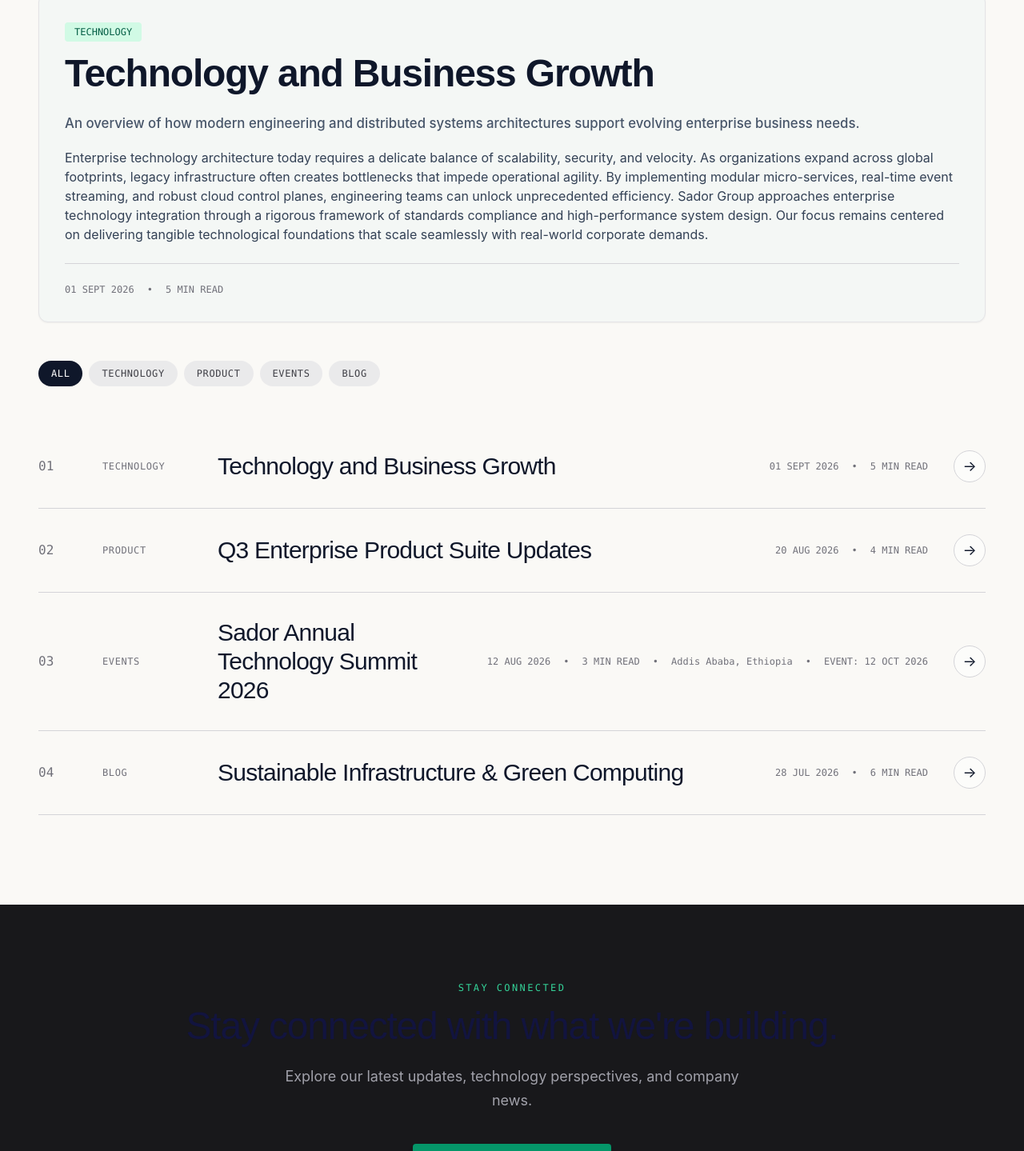
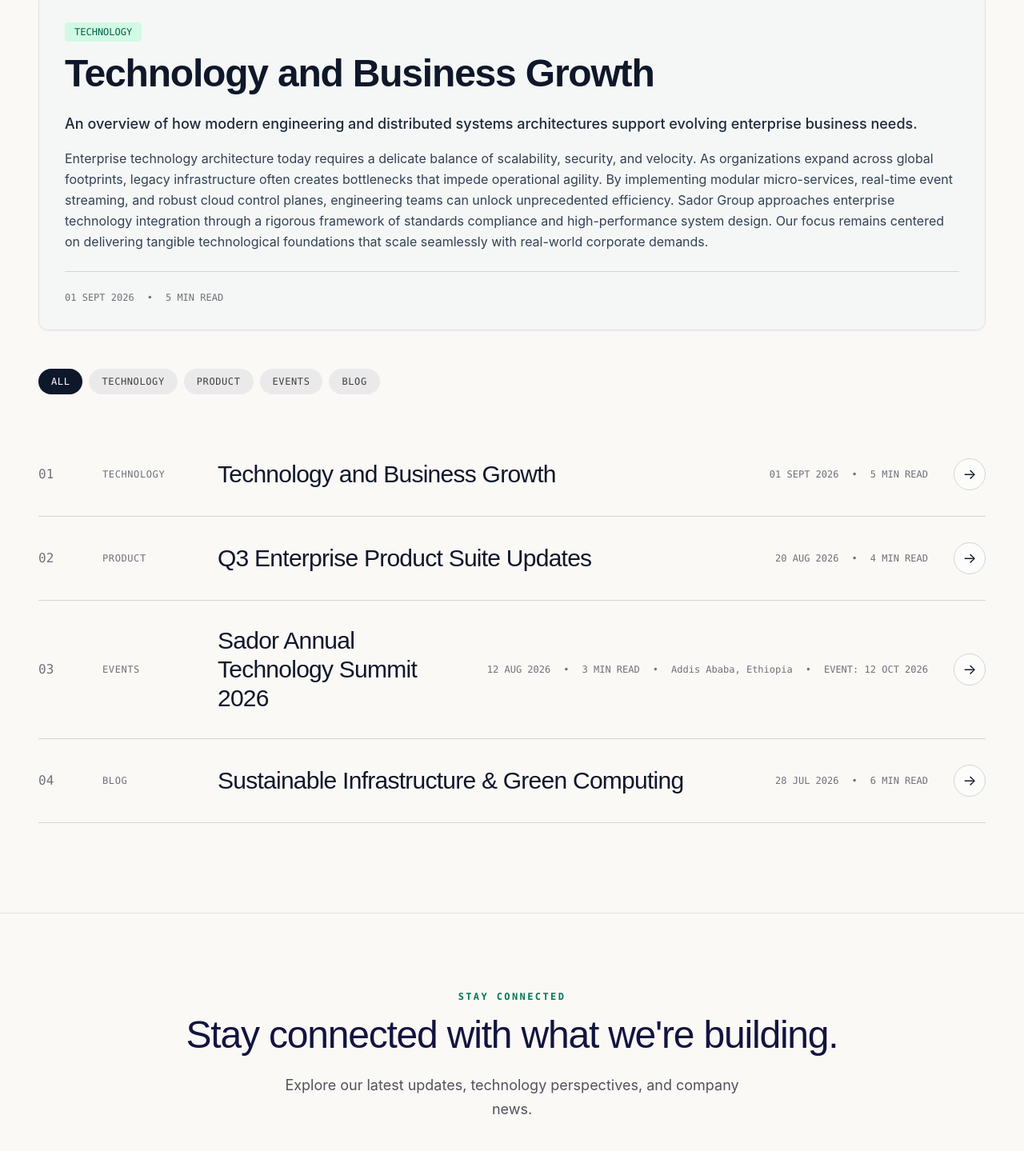
Before and after one commit to bante27/sador-group-website, a React (Vite) app: page /news in a window 1280 px wide. Shown: the part 501-1940 px from the top of the page at 80% size. Built offline with nearby package versions, Linux system fonts and the light colour scheme.

Commit message:
update insightCTA

```diff
--- a/src/features/insights/components/FeaturedInsight.tsx
+++ b/src/features/insights/components/FeaturedInsight.tsx
@@ -108,14 +108,15 @@
                             {insight.title}
                         </h2>
 
-                        <div className="text-slate-800 text-lg font-medium leading-relaxed space-y-4">
-                            <p>{insight.excerpt}</p>
+                        <p className="text-slate-800 text-lg font-medium leading-relaxed mb-4">
+                            {insight.excerpt}
+                        </p>
+
                         {insight.content && (
-                                <p className="text-slate-700 text-base font-normal">
+                            <p className="text-slate-700 text-base font-normal leading-relaxed">
                                 {insight.content}
                             </p>
                         )}
-                        </div>
                     </div>
 
                     <div className="pt-6 border-t border-zinc-300">
@@ -143,14 +144,15 @@
                             {insight.title}
                         </h2>
 
-                        <div className="text-white text-lg font-medium leading-relaxed space-y-4">
-                            <p>{insight.excerpt}</p>
+                        <p className="text-emerald-100 text-lg font-medium leading-relaxed mb-4">
+                            {insight.excerpt}
+                        </p>
+
                         {insight.content && (
-                                <p className="text-emerald-100 text-base font-normal">
+                            <p className="text-emerald-200 text-base font-normal leading-relaxed">
                                 {insight.content}
                             </p>
                         )}
-                        </div>
                     </div>
 
                     <div className="pt-6 border-t border-white/20">
--- a/src/features/insights/components/InsightsCTA.tsx
+++ b/src/features/insights/components/InsightsCTA.tsx
@@ -5,9 +5,9 @@
     const navigate = useNavigate();
 
     return (
-        <section className="py-24 px-6 md:px-12 bg-zinc-900 text-white mt-16">
+        <section className="py-24 px-6 md:px-12 bg-[#FAF9F6] text-[#111318] mt-16 border-t border-zinc-200">
             <div className="max-w-4xl mx-auto text-center">
-                <span className="text-xs uppercase font-mono tracking-[0.2em] text-emerald-400 block mb-4">
+                <span className="text-xs uppercase font-mono tracking-[0.2em] text-emerald-700 block mb-4 font-semibold">
                     STAY CONNECTED
                 </span>
 
@@ -15,13 +15,13 @@
                     Stay connected with what we're building.
                 </h2>
 
-                <p className="text-zinc-400 text-lg max-w-xl mx-auto mb-10 font-normal leading-relaxed">
+                <p className="text-zinc-600 text-lg max-w-xl mx-auto mb-10 font-normal leading-relaxed">
                     Explore our latest updates, technology perspectives, and company news.
                 </p>
 
                 <button
                     onClick={() => navigate('/contact')}
-                    className="inline-flex items-center gap-3 px-8 py-4 bg-emerald-600 text-white font-medium rounded hover:bg-emerald-500 transition-colors shadow-lg"
+                    className="inline-flex items-center gap-3 px-8 py-4 bg-[#111318] text-white font-medium rounded-xl hover:bg-emerald-700 transition-colors shadow-md"
                 >
                     Start a Conversation →
                 </button>
```
Lines whose indentation alone changed are shown as unchanged.
